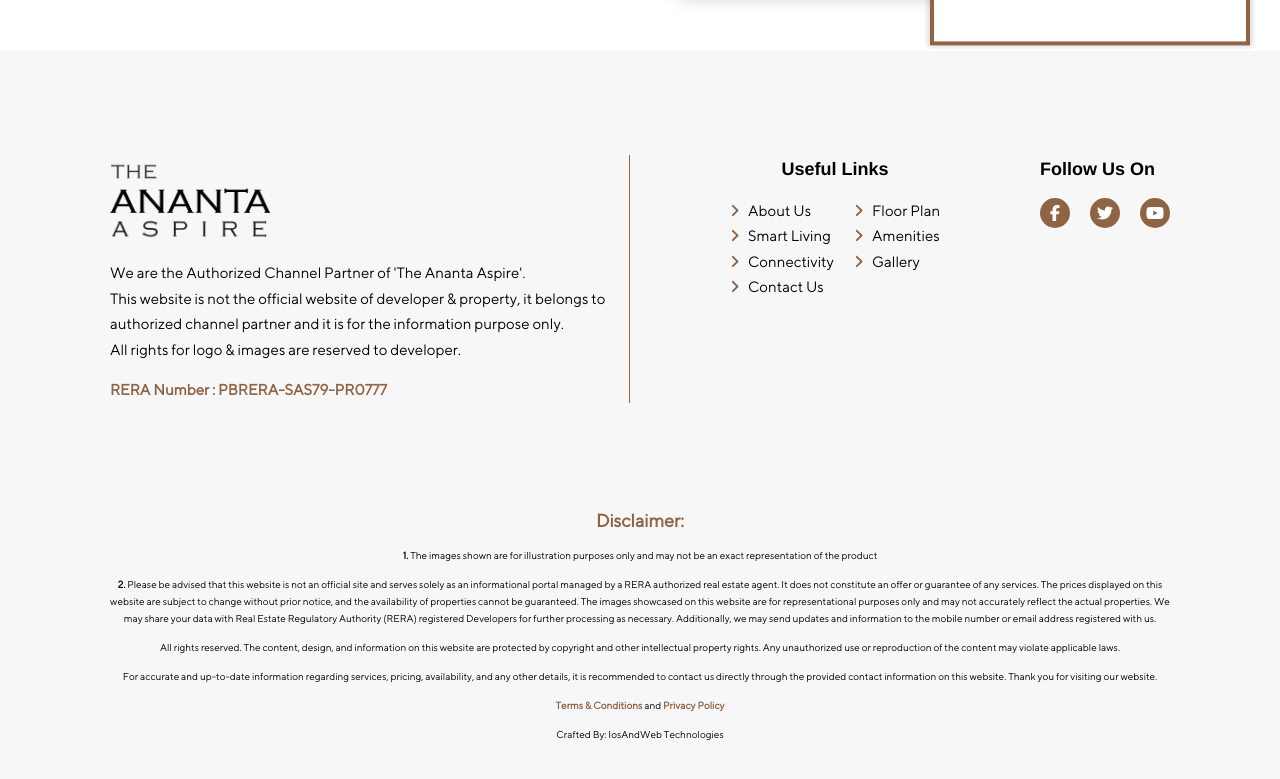
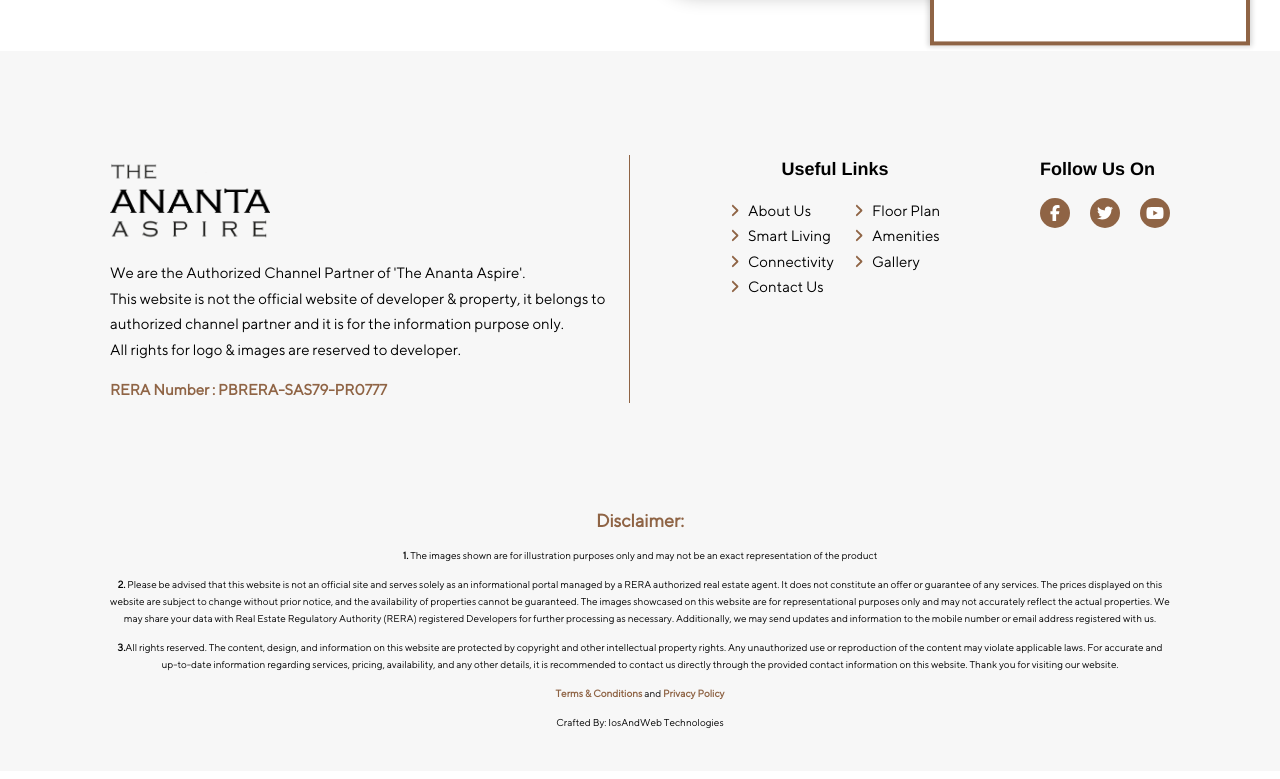
Before and after one commit to soniiosandweb/ananta, a React (Create React App) app: page /contactus in a window 1280 px wide. Shown: the part 600-1379 px from the top of the page. Built offline with nearby package versions, Linux system fonts and the light colour scheme.

Commit message:
latest change

```diff
--- a/src/components/Layout/Footer/Footer.jsx
+++ b/src/components/Layout/Footer/Footer.jsx
@@ -109,8 +109,8 @@ const Footer = () => {
                     <p className='text-lg font-semibold mt-5 text-brown'>Disclaimer:</p>
                     <p className='mt-1.5 text-[10px]'> <b>1.</b> The images shown are for illustration purposes only and may not be an exact representation of the product</p>
                     <p className='mt-1.5 text-[10px]'><b>2.</b> Please be advised that this website is not an official site and serves solely as an informational portal managed by a RERA authorized real estate agent. It does not constitute an offer or guarantee of any services. The prices displayed on this website are subject to change without prior notice, and the availability of properties cannot be guaranteed. The images showcased on this website are for representational purposes only and may not accurately reflect the actual properties. We may share your data with Real Estate Regulatory Authority (RERA) registered Developers for further processing as necessary. Additionally, we may send updates and information to the mobile number or email address registered with us.</p>
-                    <p className='mt-1.5 text-[10px]'>All rights reserved. The content, design, and information on this website are protected by copyright and other intellectual property rights. Any unauthorized use or reproduction of the content may violate applicable laws.</p>
-                    <p className='mt-1.5 text-[10px]'>For accurate and up-to-date information regarding services, pricing, availability, and any other details, it is recommended to contact us directly through the provided contact information on this website. Thank you for visiting our website.</p>
+                    <p className='mt-1.5 text-[10px]'><b>3.</b>All rights reserved. The content, design, and information on this website are protected by copyright and other intellectual property rights. Any unauthorized use or reproduction of the content may violate applicable laws.
+                    For accurate and up-to-date information regarding services, pricing, availability, and any other details, it is recommended to contact us directly through the provided contact information on this website. Thank you for visiting our website.</p>
                     <p className='mt-1.5 text-[10px]'><NavLink to='/terms-conditions' target='_blank' className='text-primary-brown font-semibold'>Terms & Conditions</NavLink> and <NavLink to='/privacy-policy' target='_blank' className='text-primary-brown font-semibold'>Privacy Policy</NavLink></p>
                     <p className='mt-1.5 text-[10px]'>Crafted By: <NavLink to='https://iosandweb.net/' target='_blank' className='hover:text-primary-brown'>IosAndWeb Technologies</NavLink></p>
                 </div>
--- a/src/components/Layout/Header/Header.jsx
+++ b/src/components/Layout/Header/Header.jsx
@@ -110,7 +110,7 @@ console.log(id,'click')
       const element = document.getElementById(path);
 
       if (element) {
-        setLocationPath(path)
+        // setLocationPath(path)
         element.style.scrollMarginTop = '50px';
         element.scrollIntoView({ behavior: 'smooth' });
 
@@ -119,10 +119,16 @@ console.log(id,'click')
 
 
   },[location, locationValue, locationPath]);
+  useEffect(() => {
+    const timer = setTimeout(() => {
+      setshowsidePopup(true);
+    }, 5000);
 
-  useEffect(() => {
-    setTimeout(() => setshowsidePopup(true), 5000);
-  }, [])
+
+    // return () => clearTimeout(timer);
+  }, []);
+
+
 
   return (
     <>
```
